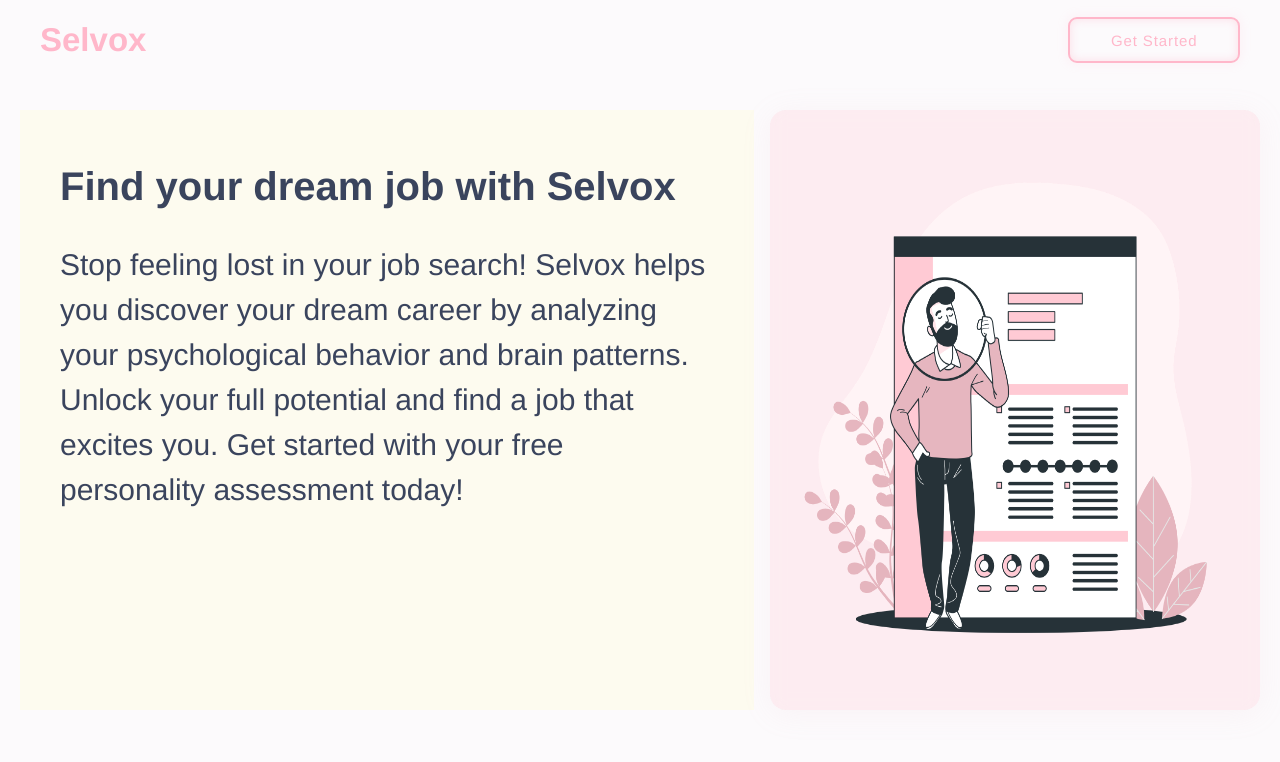
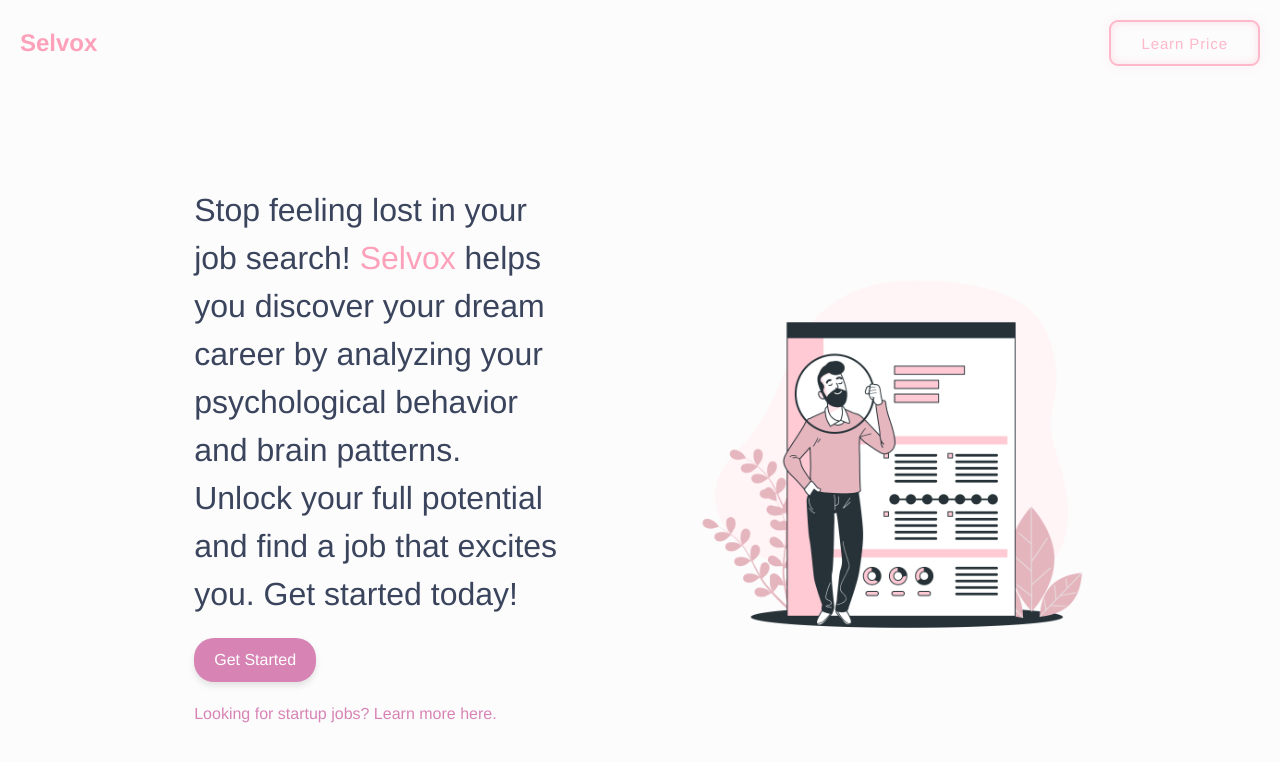
Before and after one commit to KKDinev20/Selvox-Frontend, a Vue app in the folder selvox/: page / in a window 1280 px wide. Shown: the top 762 px of the page. Built offline with nearby package versions, Linux system fonts and the light colour scheme.

Commit message:
Add Main content

```diff
--- a/selvox/src/pages/LandingPage.vue
+++ b/selvox/src/pages/LandingPage.vue
@@ -1,85 +1,65 @@
-
-
 <template>
-    <nav>
-        <a href="#" class="logo">Selvox</a>
-        <button> Get Started</button>
-    </nav>
-
-
-
-    <div class="cols">
-        <div class="flex mb-4 space-x-4">
-            <div class="w-3/5 containder">
-                <h1 class="text-2xl heady">Find your dream job with Selvox</h1>
-                <p class="parBody">Stop feeling lost in your job search!  Selvox helps you discover your dream career by analyzing your psychological behavior and brain patterns.  Unlock your full potential and find a job that excites you. Get started with your free personality assessment today!</p>            </div>
-            <div class="w-2/5 containder">
-                <img src="../assets/LP.png" alt="photo"/>
+<body>
+    <header>
+        <div class="logo"><span>Selvox</span></div>
+        <button class="learn-price">Learn Price</button>
+    </header>
+    <main>
+        <div class="content">
+            <div class="text-container">
+                <div class="text-section">
+                    <h1>Stop feeling lost in your job search!  <span>Selvox</span> helps you discover your dream career by analyzing your psychological behavior and brain patterns.  Unlock your full potential and find a job that excites you. Get started today!</h1>
+                    <button class="get-started">Get Started</button>
+                    <br>
+                    <a href="#" class="learn-more">Looking for startup jobs? Learn more here.</a>
                 </div>
             </div>
+            <div class="image-container">
+                <img src="../assets/LP.png" alt="Phone Mockup">
             </div>
+        </div>
+    </main>
+</body>
 </template>
 
-<style>
+<style scoped>
 
-.parBody {
-  margin: 40px;
-  font-size: 30px;
+span {
+  color: #FDA1BA;
 }
 
-.heady {
-    margin: 40px;
-    padding-top: 20px;
-    font-weight: 700;
-    font-size: 40px;
+h1 {
+  font-weight: 200;
 }
 
-.cols {
-    margin: 30px 20px;
-    gap: 20px;
+body {
+    font-family: 'Helvetica', sans-serif;
+    margin: 0;
+    background: #fcfcfc;
+    color: #3A445D;
 }
 
-.containder {
-    height: 75vh;
-
+header {
+    display: flex;
+    justify-content: space-between;
+    align-items: center;
+    padding: 20px;
 }
 
-.containder:first-child {
-    background-color: rgba(255, 250, 205, 0.29);
+.menu {
+    font-size: 1.2em;
+    cursor: pointer;
 }
 
-.containder:last-child {
-    background: rgba(255, 202, 212, 0.29);
-    border-radius: 16px;
-    box-shadow: 0 4px 30px rgba(222, 172, 185, 0.1);
-    backdrop-filter: blur(8.1px);
-    -webkit-backdrop-filter: blur(8.1px);
-    justify-content: center;
-    flex-flow: row nowrap;
-    display: flex;
-}
-nav {
-  padding: 20px 40px;
-  display: flex;
-  align-items: center;
-  justify-content: space-between;
-  height: 80px;
+.logo {
+    font-size: 1.5em;
+    font-weight: bold;
 }
 
-nav .links {
-  font-size: 18px;
-}
-
-nav a.logo {
-  font-size: 33px;
-  color: #FFB7CA;
-  font-weight: 600;
-}
-
-button {
+.learn-price {
      --pink: #FFB7CA;
     font-size: 15px;
-  padding: 0.7em 2.7em;
+    padding: 0.7em 2.0em;
     letter-spacing: 0.06em;
     position: relative;
     font-family: inherit;
@@ -92,42 +72,84 @@
     box-shadow: inset 0 0 10px rgba(255, 183, 202, 0.4), 0 0 9px 3px rgba(255, 183, 202, 0.1);
 }
 
-button:hover {
-  color: #FFB7CA;
-  box-shadow: inset 0 0 10px rgba(253, 204, 232, 0.6), 0 0 9px 3px rgba(229, 162, 226, 0.2);
+main {
+    display: flex;
+    justify-content: center;
+    margin: 0;
+    align-items: center;
+    height: calc(100vh - 60px);
 }
 
-button:before {
-  content: "";
-  position: absolute;
-  left: -4em;
-  width: 4em;
-  height: 100%;
-  top: 0;
-  transition: transform .4s ease-in-out;
-  background: linear-gradient(to right, transparent 1%, rgba(219, 132, 186, 0.1) 40%,rgba(196, 129, 164, 0.1) 60% , transparent 100%);
+.content {
+    display: flex;
+    justify-content: space-between;
+    align-items: stretch;
+    width: 80%;
+    gap: 20px;
+    height: 90%;
 }
 
-button:hover:before {
-  transform: translateX(15em);
+.text-container {
+  display: flex;
+    justify-content: center;
+    align-items: center;
+    padding: 20px;
+    gap: 10px;
+    flex: 1;
 }
 
-nav .links a:not(:last-child) {
-  margin-right: 60px;
+.image-container {
+    display: flex;
+    justify-content: center;
+    align-items: center;
+    padding: 20px;
+    flex: 1;
 }
 
-/* Media Queries for responsiveness */
-@media screen and (max-width: 768px) {
-  nav {
-    flex-wrap: wrap; /* Wrap content on smaller screens */
-    justify-content: center; /* Center content horizontally */
+.text-section {
+    max-width: 80%;
 }
-  .links {
-    margin-top: 20px; /* Add space between logo and links on smaller screens */
-    text-align: center; /* Center links vertically */
+
+.users {
+    display: flex;
+    align-items: center;
+    margin-bottom: 20px;
 }
-  button {
-    margin-top: 10px; /* Add space between links and button on smaller screens */
+
+.users img {
+    width: 40px;
+    height: 40px;
+    border-radius: 50%;
+    margin-right: 10px;
 }
+
+.users span {
+    font-size: 1em;
+}
+
+h1 {
+    font-size: 2em;
+    margin-bottom: 20px;
+}
+
+.get-started {
+    background: #d784b5;
+    color: white;
+    border: none;
+    padding: 10px 20px;
+    border-radius: 20px;
+    cursor: pointer;
+    box-shadow: 0 4px 6px rgba(0, 0, 0, 0.1);
+    margin-bottom: 20px;
+}
+
+.learn-more {
+    color: #d784b5;
+    text-decoration: none;
+}
+
+.image-container img {
+    max-width: 100%;
+    height: auto;
 }
 </style>
--- a/selvox/src/style.css
+++ b/selvox/src/style.css
@@ -9,7 +9,7 @@
 
   color-scheme: light dark;
   color: #3A445D;
-  background-color: #FCFAFC;
+  background-color: #fcfcfc;
 
   font-synthesis: none;
   text-rendering: optimizeLegibility;
```
Lines whose indentation alone changed are shown as unchanged.
